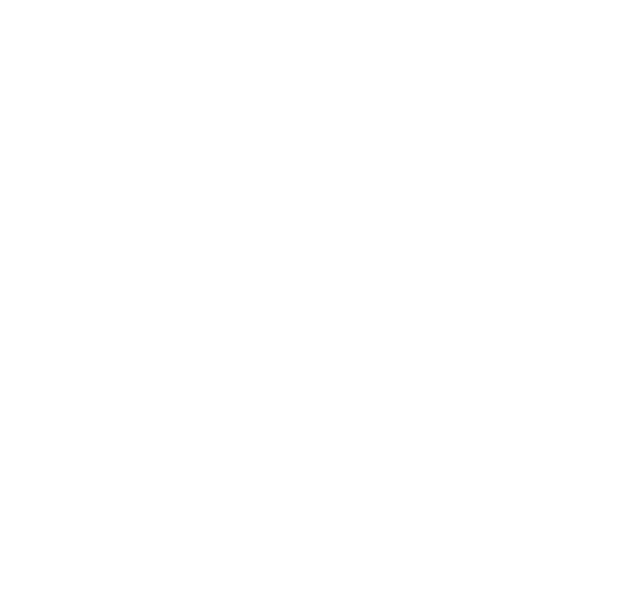
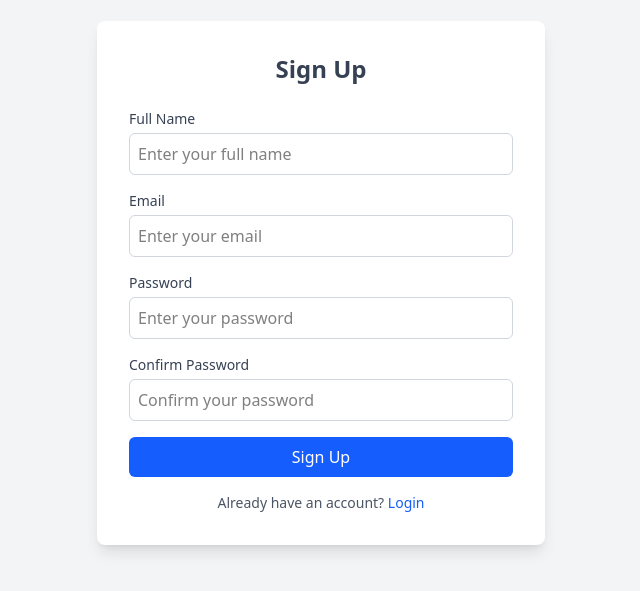
Before and after one commit to AdnanAhmed04/Expense-App, a React (Vite) app: page /register in a window 1280 px wide. Before the commit this address had no page. Shown: the part 117-708 px from the top of the page, without its empty margins (319-959 px from the left). Built offline with nearby package versions, Linux system fonts and the light colour scheme; no server answers.

Commit message:
api integration

```diff
--- a/package.json
+++ b/package.json
@@ -11,12 +11,13 @@
   },
   "dependencies": {
     "@tailwindcss/vite": "^4.0.9",
+    "axios": "^1.11.0",
     "chart.js": "^4.4.8",
     "react": "^19.0.0",
     "react-chartjs-2": "^5.3.0",
     "react-dom": "^19.0.0",
     "react-icons": "^5.5.0",
-    "react-router-dom": "^7.2.0",
+    "react-router-dom": "^7.8.2",
     "tailwindcss": "^4.0.9"
   },
   "devDependencies": {
--- a/src/App.jsx
+++ b/src/App.jsx
@@ -1,29 +1,39 @@
 import React from "react";
-import { BrowserRouter as Router, Routes, Route } from "react-router-dom";
+import { BrowserRouter as Router, Routes, Route, useLocation } from "react-router-dom";
 import Login from "./pages/Login";
-import SignUp from "./pages/Signup";
+import Register from "./pages/Register"; // ✅ renamed Signup → Register
 import Sidebar from "./pages/Sidebar";
 import Dashboard from "./pages/Dashboard";
 import IncomeTracker from "./pages/Income";
 import Transactions from "./pages/Transactions";
-import ExpenseTracker from "./pages/expense";
+import ExpenseTracker from "./pages/Expense"; // ✅ Capitalized for consistency
+
+// ✅ Wrapper to conditionally show Sidebar
+const Layout = ({ children }) => {
+  const location = useLocation();
+  const hideSidebarRoutes = ["/login", "/register"]; // no sidebar here
+
+  return (
+    <div className="flex">
+      {!hideSidebarRoutes.includes(location.pathname) && <Sidebar />}
+      <main className="flex-1">{children}</main>
+    </div>
+  );
+};
+
 const App = () => {
   return (
     <Router>
-      <div className="flex">
-        {/* Sidebar is always visible */}
-        {/* <Sidebar /> */}
-        <main className="flex-1">
+      <Layout>
         <Routes>
           <Route path="/" element={<Dashboard />} />
           <Route path="/income" element={<IncomeTracker />} />
           <Route path="/transactions" element={<Transactions />} />
-            <Route path="/expense" element={<ExpenseTracker/>}/>
+          <Route path="/expense" element={<ExpenseTracker />} />
           <Route path="/login" element={<Login />} />
-            <Route path="/signup" element={<SignUp />} />
+          <Route path="/register" element={<Register />} /> {/* ✅ updated */}
         </Routes>
-        </main>
-      </div>
+      </Layout>
     </Router>
   );
 };
--- /dev/null
+++ b/src/api/auth.js
@@ -0,0 +1,6 @@
+import API from "./axios";
+
+// 👤 Auth endpoints
+export const register = (payload) => API.post("auth/register", payload);
+export const login = (payload) => API.post("auth/login", payload);
+export const getCurrentUser = () => API.get("auth/me");
--- /dev/null
+++ b/src/api/axios.js
@@ -0,0 +1,79 @@
+import axios from "axios";
+
+const baseURL =
+  (import.meta.env.VITE_API_BASE_URL || "http://localhost:5000/api").replace(
+    /\/+$/,
+    "" // remove trailing slash if any
+  );
+
+const API = axios.create({
+  baseURL,
+});
+
+// 🔐 Attach token if present
+API.interceptors.request.use(
+  (config) => {
+    const token = localStorage.getItem("token");
+    if (token) {
+      config.headers.Authorization = `Bearer ${token}`;
+    }
+
+    // 🛠 Dev console logs
+    if (import.meta.env.DEV) {
+      console.groupCollapsed(
+        `API Request: ${config.method?.toUpperCase()} ${config.baseURL}${config.url}`
+      );
+      console.log("Headers:", config.headers);
+      console.log("Params:", config.params);
+      console.log("Data:", config.data);
+      console.groupEnd();
+    }
+
+    return config;
+  },
+  (error) => {
+    if (import.meta.env.DEV) console.error("API Request error:", error);
+    return Promise.reject(error);
+  }
+);
+
+// 📦 Response handling
+API.interceptors.response.use(
+  (res) => {
+    if (import.meta.env.DEV) {
+      console.groupCollapsed(
+        `API Response: ${res.config.method?.toUpperCase()} ${res.config.baseURL}${res.config.url} → ${res.status}`
+      );
+      console.log("Data:", res.data);
+      console.groupEnd();
+    }
+    return res;
+  },
+  (error) => {
+    let message = "Something went wrong";
+
+    if (error.response) {
+      message = error.response.data?.message || `Error ${error.response.status}`;
+      if (import.meta.env.DEV) {
+        console.groupCollapsed(
+          `API Response error: ${error.config?.method?.toUpperCase()} ${error.config?.baseURL}${error.config?.url}`
+        );
+        console.log("Status:", error.response.status);
+        console.log("Data:", error.response.data);
+        console.log("Headers:", error.response.headers);
+        console.groupEnd();
+      }
+    } else if (error.request) {
+      message = "No response from server";
+      if (import.meta.env.DEV) {
+        console.log("No response received. Request:", error.request);
+      }
+    } else {
+      message = error.message;
+    }
+
+    return Promise.reject(new Error(message));
+  }
+);
+
+export default API;
--- /dev/null
+++ b/src/api/stats.js
@@ -0,0 +1,6 @@
+import API from "./axios";
+
+export const getStats = () => API.get("/stats");
+export const getSummary = () => API.get("/stats/summary");
+export const getByCategory = () => API.get("/stats/by-category");
+export const getByMonth = () => API.get("/stats/by-month");
--- /dev/null
+++ b/src/api/transactions.js
@@ -0,0 +1,8 @@
+import API from "./axios";
+
+export const getTransactions = (type) =>
+  API.get(`/transactions${type ? `?type=${type}` : ""}`);
+export const createTransaction = (data) => API.post("/transactions", data);
+export const getTransaction = (id) => API.get(`/transactions/${id}`);
+export const updateTransaction = (id, data) => API.patch(`/transactions/${id}`, data);
+export const deleteTransaction = (id) => API.delete(`/transactions/${id}`);
--- a/src/pages/Dashboard.jsx
+++ b/src/pages/Dashboard.jsx
@@ -62,8 +62,6 @@ const Dashboard = () => {
 
   return (
     <div className="flex flex-col md:flex-row min-h-screen bg-gray-100">
-      {/* Sidebar Component */}
-      <Sidebar />
 
       {/* Main Content */}
       <div className="flex-1 p-4 md:p-6">
--- a/src/pages/Income.jsx
+++ b/src/pages/Income.jsx
@@ -42,7 +42,6 @@ const IncomeTracker = () => {
 
     return (
         <div className="flex flex-col md:flex-row min-h-screen">
-            <Sidebar />
             <div className="flex-1 p-4 md:p-6">
                 <h1 className="text-2xl font-bold text-gray-800 mb-4">Incomes</h1>
 
--- a/src/pages/Login.jsx
+++ b/src/pages/Login.jsx
@@ -1,14 +1,38 @@
-import React from "react";
-import { useState } from "react";
-import { Link } from "react-router-dom";
+import React, { useState } from "react";
+import { Link, useNavigate } from "react-router-dom";
+import { login } from "../api/auth"; // API call
 
 const Login = () => {
   const [email, setEmail] = useState("");
   const [password, setPassword] = useState("");
+  const [loading, setLoading] = useState(false);
+  const [error, setError] = useState(null); // show errors in UI
+  const navigate = useNavigate();
 
-  const handleSubmit = (e) => {
+  const handleSubmit = async (e) => {
     e.preventDefault();
-    alert(`Email: ${email}, Password: ${password}`);
+    setLoading(true);
+    setError(null);
+
+    try {
+      const res = await login({ email, password });
+      console.log("🔑 Login response:", res.data); // debug response
+
+      // ✅ Your backend sends { token: "..." }
+      const token = res.data?.token;
+
+      if (!token) {
+        throw new Error("Token not found in response");
+      }
+
+      localStorage.setItem("token", token); // save JWT
+      navigate("/transactions"); // redirect after login
+    } catch (err) {
+      console.error("❌ Login error:", err.message);
+      setError(err.message); // show error under form
+    } finally {
+      setLoading(false);
+    }
   };
 
   return (
@@ -44,18 +68,31 @@ const Login = () => {
               required
             />
           </div>
+
+          {/* Error message */}
+          {error && (
+            <p className="mb-3 text-sm text-red-600 text-center">{error}</p>
+          )}
+
           <button
             type="submit"
-            className="w-full rounded-md bg-blue-600 px-4 py-2 text-white hover:bg-blue-700 focus:outline-none"
+            disabled={loading}
+            className={`w-full rounded-md px-4 py-2 text-white focus:outline-none ${
+              loading ? "bg-gray-400" : "bg-blue-600 hover:bg-blue-700"
+            }`}
           >
-            Login
+            {loading ? "Logging in..." : "Login"}
           </button>
         </form>
+
         <p className="mt-4 text-center text-sm text-gray-600">
-          Don't have an account?{" "}
-
-          <Link to="/signupgit init" className='text-blue-600 hover:text-blue-700 hover:underline'>
-          Sign Up          </Link>
+          Don&apos;t have an account?{" "}
+          <Link
+            to="/register"
+            className="text-blue-600 hover:text-blue-700 hover:underline"
+          >
+            Sign Up
+          </Link>
         </p>
       </div>
     </div>
--- a/src/pages/Signup.jsx
+++ b/src/pages/Register.jsx
@@ -1,20 +1,36 @@
-import React from 'react'
-import { useState } from "react";
-import { Link } from "react-router-dom";
+import React, { useState } from "react";
+import { Link, useNavigate } from "react-router-dom";
+import { register } from "../api/auth"; // ✅ import API function
 
 const SignUp = () => {
   const [name, setName] = useState("");
   const [email, setEmail] = useState("");
   const [password, setPassword] = useState("");
   const [confirmPassword, setConfirmPassword] = useState("");
+  const [loading, setLoading] = useState(false);
+  const navigate = useNavigate();
 
-  const handleSubmit = (e) => {
+  const handleSubmit = async (e) => {
     e.preventDefault();
+
     if (password !== confirmPassword) {
-      alert("Passwords do not match!");
+      alert("❌ Passwords do not match!");
       return;
     }
-    alert(`Name: ${name}, Email: ${email}`);
+
+    setLoading(true);
+    try {
+      const res = await register({ name, email, password }); // call API
+      console.log("📝 Register response:", res.data);
+
+      alert("✅ Account created successfully! Please login.");
+      navigate("/login"); // redirect to login page
+    } catch (err) {
+      console.error("❌ Register error:", err.response?.data || err.message);
+      alert(err.response?.data?.message || "Signup failed ❌");
+    } finally {
+      setLoading(false);
+    }
   };
 
   return (
@@ -78,15 +94,21 @@ const SignUp = () => {
           </div>
           <button
             type="submit"
-            className="w-full rounded-md bg-blue-600 px-4 py-2 text-white hover:bg-blue-700 focus:outline-none"
+            disabled={loading}
+            className={`w-full rounded-md px-4 py-2 text-white focus:outline-none ${
+              loading ? "bg-gray-400" : "bg-blue-600 hover:bg-blue-700"
+            }`}
           >
-            Sign Up
+            {loading ? "Signing up..." : "Sign Up"}
           </button>
         </form>
         <p className="mt-4 text-center text-sm text-gray-600">
           Already have an account?{" "}
-          <Link to="/login" className='text-blue-600 hover:text-blue-700 hover:underline'>
-          Login
+          <Link
+            to="/login"
+            className="text-blue-600 hover:text-blue-700 hover:underline"
+          >
+            Login
           </Link>
         </p>
       </div>
--- a/src/pages/Transactions.jsx
+++ b/src/pages/Transactions.jsx
@@ -12,7 +12,7 @@ const Transactions = () => {
 
     return (
         <div className="flex flex-col md:flex-row min-h-screen">
-            <Sidebar />
+            {/* <Sidebar /> */}
             <div className="flex-1 p-4 md:p-6">
                 <h1 className="text-2xl font-bold text-gray-800 mb-4">Transactions</h1>
 
--- a/src/pages/expense.jsx
+++ b/src/pages/expense.jsx
@@ -42,7 +42,6 @@ const ExpenseTracker = () => {
 
     return (
         <div className="flex flex-col md:flex-row min-h-screen">
-            <Sidebar />
             <div className="flex-1 p-4 md:p-6">
                 <h1 className="text-2xl font-bold text-gray-800 mb-4">Expense</h1>
 
```
Also changed, not shown: 1 other file (tests, documents, lock files or other folders). Lines whose indentation alone changed are shown as unchanged.
